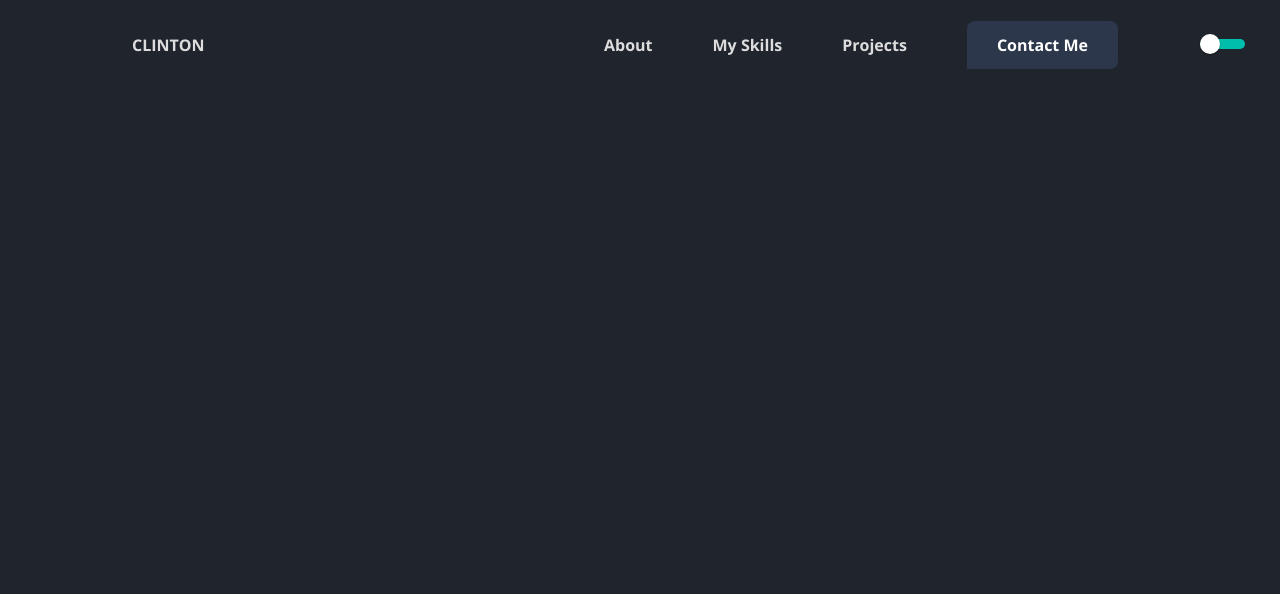
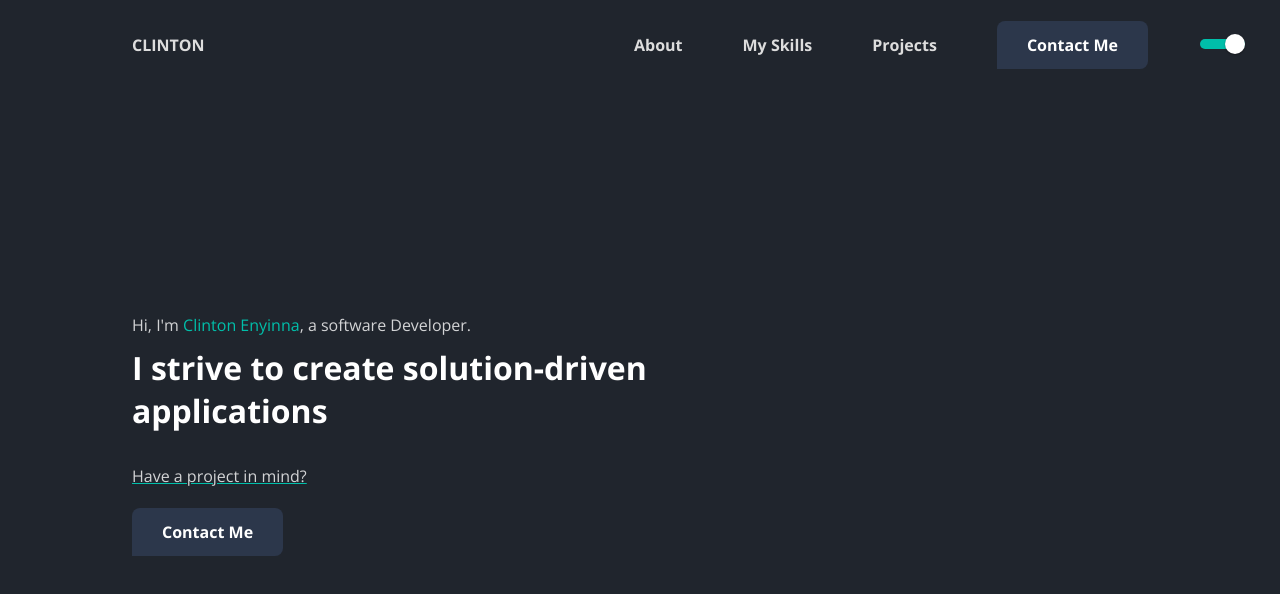
Before and after one commit to ClintonEnyinna/ClintonEnyinna.github.io, a plain HTML site: page index.html in a window 1280 px wide. Drawn offline with nearby package versions, Linux system fonts and the light colour scheme.

Commit message:
refactor nav and add intro section

```diff
--- a/css/style.css
+++ b/css/style.css
@@ -14,21 +14,19 @@ a {
   text-decoration: none;
 }
 
-ul {
+ul,
+p {
   padding: 0;
   margin: 0;
   list-style: none;
 }
 
 
-/** nav **/
-
-header {
-  padding: 34px 68px 0;
-}
+/** navbar **/
 
 nav {
   display: flex;
+  padding: 34px 0 0;
   justify-content: space-between;
 }
 
@@ -40,14 +38,20 @@ nav ul li {
   padding: 0 30px;
 }
 
+nav li:last-of-type {
+  padding-right: 0;
+}
+
 nav a {
   font-weight: bold;
   color: #ddd;
+  transition: 0.2s;
 }
 
 nav a:hover {
   border-bottom: 2px solid #00bfaa;
   color: white;
+  transition: 0.2s;
 }
 
 .contact {
@@ -55,6 +59,14 @@ nav a:hover {
   background-color: rgb(44, 55, 75);
   color: #fff;
   border-radius: 8px 8px 8px 0;
+  font-weight: bold;
+  transition: 0.3s;
+}
+
+.contact:hover {
+  background-color: #00bfaa;
+  transition: 0.5s;
+  border: none;
 }
 
 
@@ -71,6 +83,11 @@ nav a:hover {
 
 .toggle input[type=checkbox] {
   display: none;
+}
+
+.toggle input[type=checkbox]:checked~.button {
+  left: 0;
+  transition: 0.5s;
 }
 
 .toggle .button,
@@ -92,7 +109,48 @@ nav a:hover {
   display: block;
   height: 20px;
   width: 20px;
+  left: 25px;
+  transition: 0.5s;
   border-radius: 50%;
   background-color: #fff;
   box-shadow: 0 0.9px 1.8px rgba(0, 0, 0, 0.4);
 }
+
+
+/** hero section **/
+
+.hero {
+  display: flex;
+  flex-direction: column;
+  height: 100vh;
+  padding: 0 68px;
+}
+
+.intro {
+  height: calc(100vh - 56px);
+  display: flex;
+  align-items: center;
+}
+
+.intro p {
+  color: rgba(255, 255, 255, 0.8);
+}
+
+.intro p:nth-of-type(2) {
+  height: 89px;
+  width: 550px;
+  font-weight: bold;
+  font-size: 32px;
+  padding-top: 10px;
+  padding-bottom: 30px;
+  color: white;
+}
+
+.intro p:last-of-type {
+  padding-bottom: 34px;
+  text-decoration: underline solid #00bfaa;
+}
+
+.intro span {
+  color: #00bfaa
+}
--- a/index.html
+++ b/index.html
@@ -10,9 +10,10 @@
 </head>
 
 <body>
+    <section class="hero">
         <header>
             <nav>
-            <a href="#">CLINTON</a>
+                <a href="#" class="logo">CLINTON</a>
                 <ul>
                     <li><a href="#">About</a></li>
                     <li><a href="#">My&nbsp;Skills</a></li>
@@ -28,8 +29,16 @@
                 </label>
             </div>
         </header>
-    <main></main>
-    <footer></footer>
+        <div class="intro">
+            <div>
+                <p>Hi, I'm <span>Clinton Enyinna</span>, a software Developer.</p>
+                <p>I strive to create solution-driven applications</p>
+                <p>Have a project in mind?</p>
+                <a href="#" class="contact">Contact&nbsp;Me</a>
+            </div>
+        </div>
+        <div></div>
+    </section>
 </body>
 
 </html>
```
Lines whose indentation alone changed are shown as unchanged.
